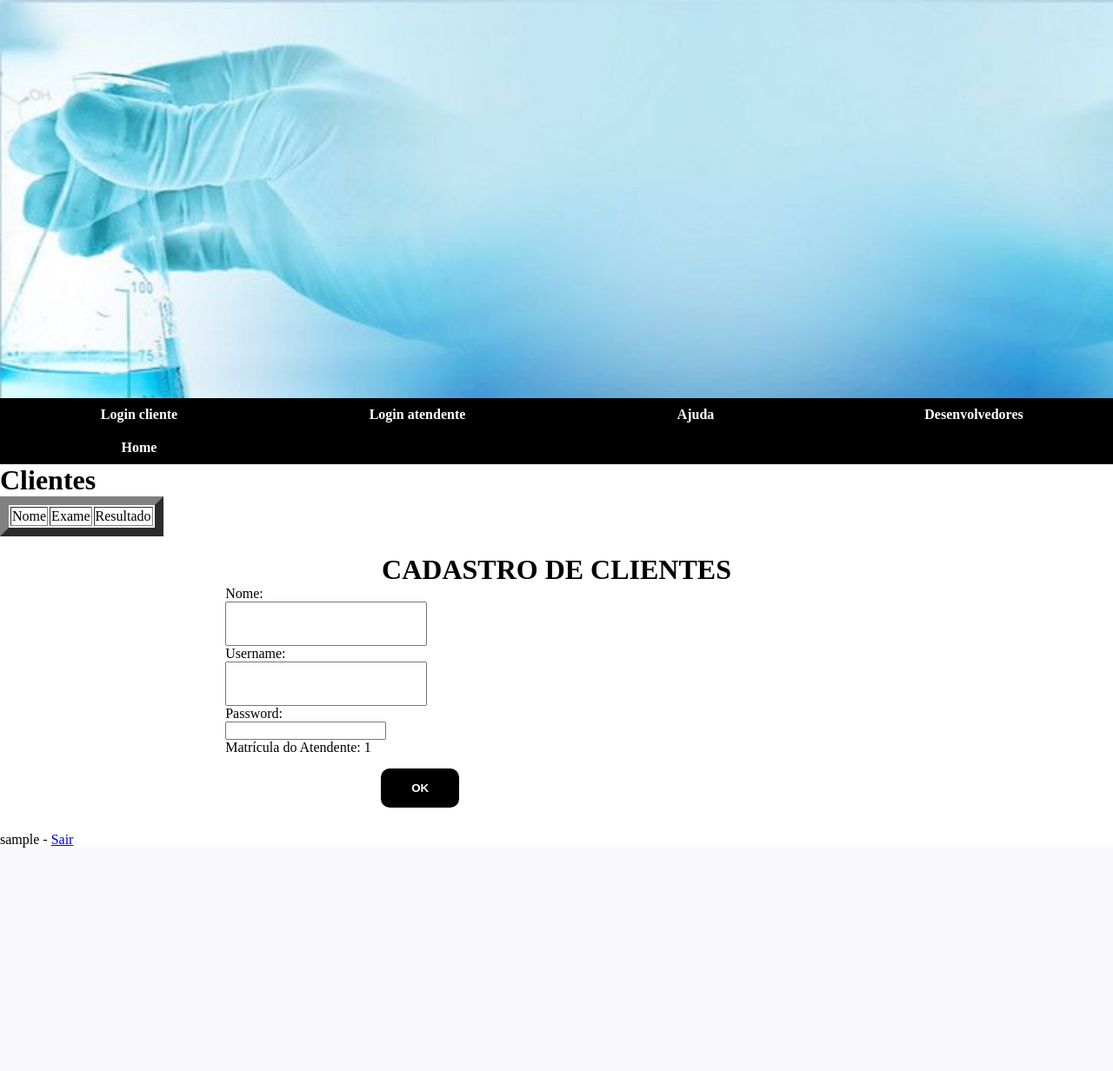
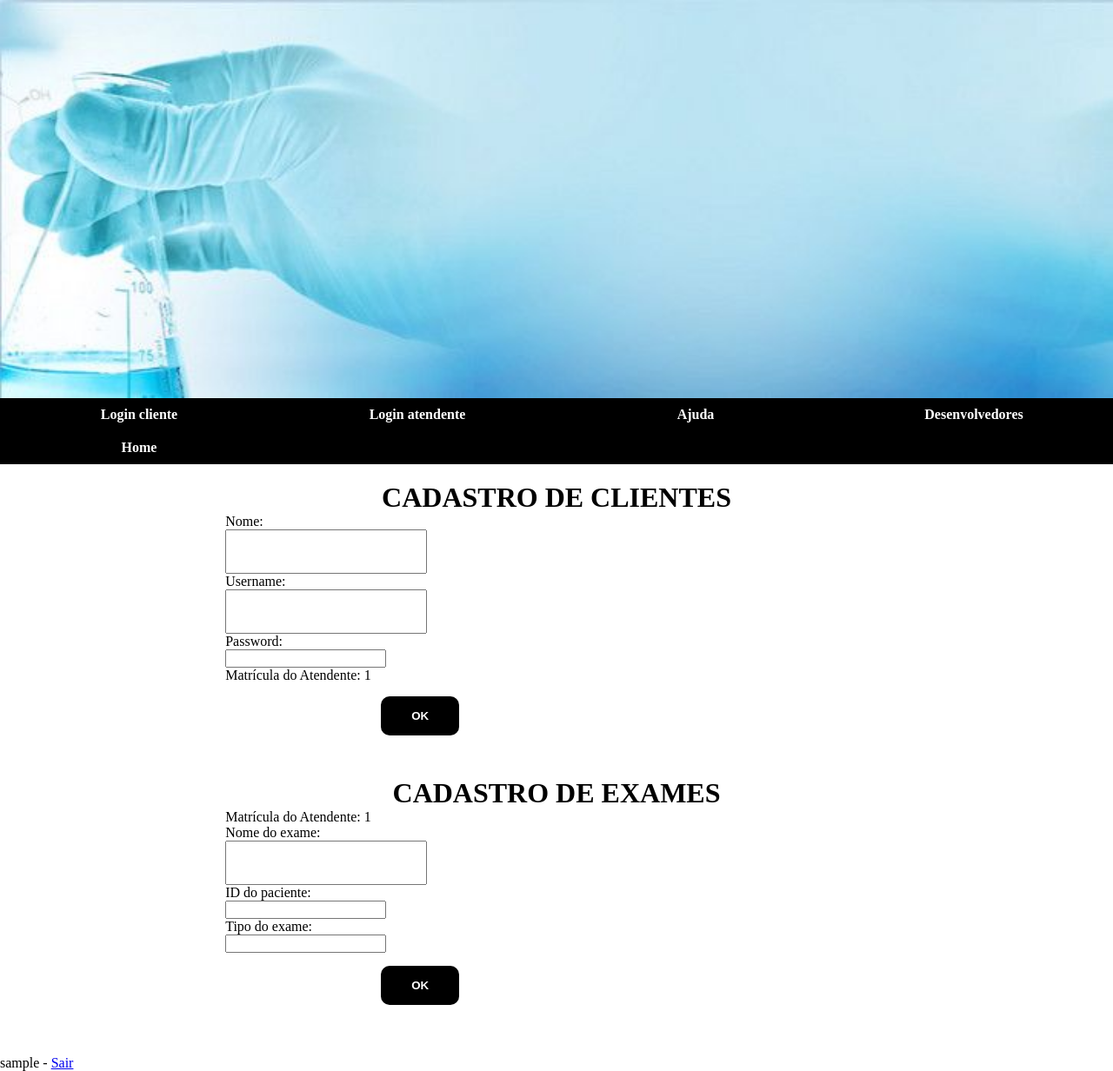
Before and after one commit to josejhonata/projeto-de-pep, a PHP site: page /atendente_logado.php in a window 1280 px wide. Shown: the whole page at 87% size. Before the commit the page ends 975 px from the top, so only its background shows below. Run offline with PHP 8.4, Linux system fonts and the light colour scheme; the visitor is signed in with stand-in values (Sample User, id 1); data that the repository does not hold is empty.

Commit message:
mudandobancodedadosecolocandocadastro

```diff
--- a/atendente_logado.php
+++ b/atendente_logado.php
@@ -12,31 +12,9 @@ $consulta = $pdo->prepare('SELECT * FROM cliente WHERE id = ?');
 $consulta->execute([$_SESSION['id']]);
 $cliente = $consulta->fetchALL();
 
-$consulta = $pdo->prepare('SELECT cliente.id as id, cliente.nome as nome, cli_ex.nome_exame as exame, resultado.id as resultado FROM cliente, cli_ex, resultado WHERE cliente.atendente_matri = ? and cliente.id = cli_ex.cliente_id and resultado.exame_nome = cli_ex.nome_exame');
-$consulta->execute([$_SESSION['matricula']]);
-$cliente = $consulta->fetchALL();
-
-
-
 $matricul = $_SESSION['matricula'];
 ?>
-<table border="10">
-	<h1>Clientes</h1>
-	<tr>
-		<td>Nome</td>
-		<td>Exame</td>
-		<td>Resultado</td>
-	</tr>
-</table>
-    <?php foreach ($cliente as $dado):?>
-        <tr>
-            <td><?= $dado['Nome'] ?></td>
-            <td><?= $dado['Exame'] ?></td>
-            <td><?= $dado['Resultado'] ?></td>
-            <td><a href="deleta.php?id=<?= $dado['id'] ?>">x</a></td>
-        </tr>
-    <?php endforeach ?>
-</table>
+
 <div class="Formulario">
 	<form action="salvar_cliente.php" method="POST">
 		<h1 class="Center">CADASTRO DE CLIENTES</h1>
@@ -55,7 +33,7 @@ $matricul = $_SESSION['matricula'];
 				<input type="password" name="password">
 			</div>
 			<div class="FormularioInput">
-				<?php echo "Matrícula do Atendente: ". $matricul ;?>
+				<?php echo "Matrícula do Atendente: ". $matricul;?>
 			</div>
 
 			<div class="FormularioInput FormularioInput100 Center">
@@ -65,6 +43,40 @@ $matricul = $_SESSION['matricula'];
 	</div>
 </div>
 
+<div class="Formulario">
+	<form action="salvar_exame.php" method="POST">
+		<h1 class="Center">CADASTRO DE EXAMES</h1>
+
+		<div class="FormularioInput">
+			<div class="FormularioInput">
+				<?php echo "Matrícula do Atendente: ". $matricul;?>
+			</div>
+			<div class="FormularioInput">
+				Nome do exame: <br>
+				<input type="text" name="nome">
+			</div>
+
+			<div class="FormularioInput">
+				ID do paciente: <br>
+				<input type="number" name="paciente">
+			</div>
+
+			<div class="FormularioInput">
+				Tipo do exame: <br>
+				<input type="number" name="tipoExame">
+			</div>
+			<div class="FormularioInput">
+
+			</div>
+
+			<div class="FormularioInput FormularioInput100 Center">
+				<input type="submit" value="OK">
+			</div>
+		</form>
+	</div>
+</div>
+
+
 </form>
 <?= $_SESSION['username']?> - <a href="logout.php">Sair</a>
 <?php include 'fechamento.php' ?>
--- a/login_cliente.php
+++ b/login_cliente.php
@@ -16,6 +16,6 @@ if(sizeof($line) == 0){
 	exit();
 }
 $_SESSION['username'] = $line[0]['username'];
-//$_SESSION['id'] = $line[0]['id'];
+$_SESSION['id'] = $line[0]['id'];
 header('location:cliente_logado.php');
 ?>
--- a/salvar_cliente.php
+++ b/salvar_cliente.php
@@ -6,4 +6,5 @@ $matricul = $_SESSION['matricula'];
 $consulta = $pdo->prepare('INSERT INTO cliente (nome, username, password, atendente_matri) VALUES (?, ?, ?, ?)');
 $consulta->execute([$_POST['nome'], $_POST['username'], $_POST['password'],$matricul]);
 header('location: dadoscliente.php');
+
 ?>
```
Also changed, not shown: banco.sql (+9 -3 lines), cliente_logado.php (+33 -10 lines), dadosexame.php (added, +7 -0 lines), salvar_exame.php (added, +20 -0 lines).
